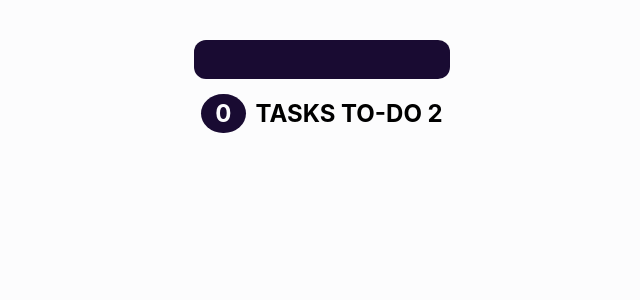
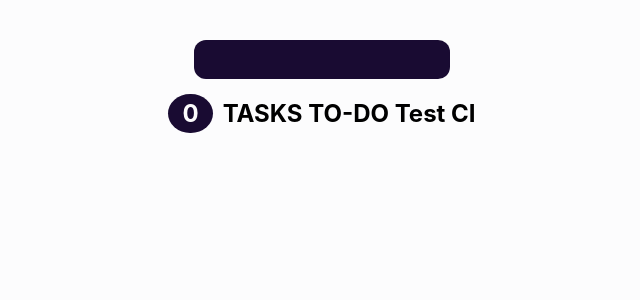
Before and after one commit to melb78/todo-list, a React (Create React App) app: page / in a window 1280 px wide. Shown: the top 300 px of the page, without its empty margins (318-958 px from the left). Built offline with nearby package versions, Linux system fonts and the light colour scheme.

Commit message:
Test TravisCI

```diff
--- a/src/Components/MainApp.js
+++ b/src/Components/MainApp.js
@@ -52,7 +52,7 @@ export const MainApp = () => {
           <span id="numTasks">
             {itemList.length}
           </span>
-          TASKS TO-DO 2</h1>
+          TASKS TO-DO Test CI</h1>
       </nav>
 
       <section className="App-Collection">
```
